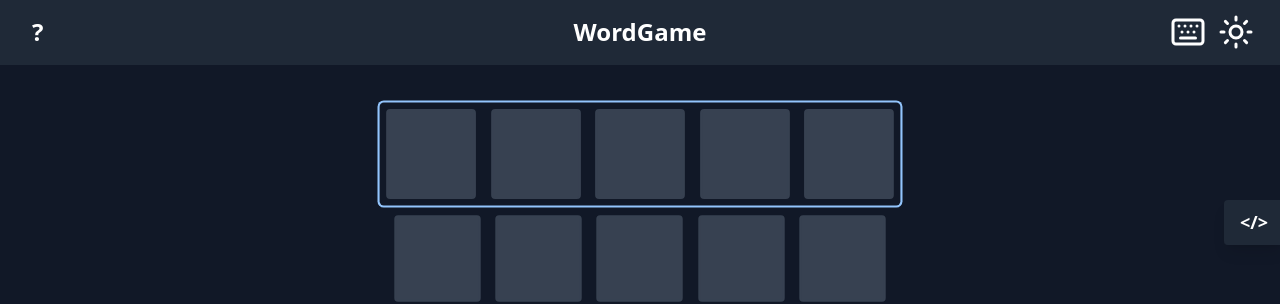
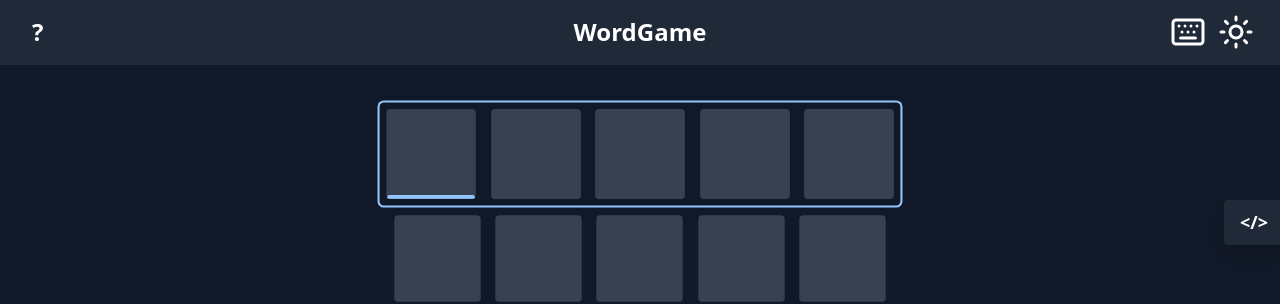
Before and after one commit to vishmaycode/wordgame, a React (Vite) app: page / in a window 1280 px wide. Shown: the top 304 px of the page. Built offline with nearby package versions, Linux system fonts and the light colour scheme; what an-array-of-english-words would draw is missing.

Commit message:
added column indication

```diff
--- a/src/components/Grid.tsx
+++ b/src/components/Grid.tsx
@@ -17,6 +17,8 @@ export function Grid({ guesses, currentGuess, targetWord }: GridProps) {
         const activeRowClass = isActiveRow
           ? 'ring-2 ring-blue-400 dark:ring-blue-300 inset-ring-2 ring-offset-transparent transition-all duration-200 scale-105 rounded-[4px] p-1'
           : '';
+        // Find the current input column in the active row
+        const inputCol = isActiveRow ? (currentGuess.length < 5 ? currentGuess.length : 4) : -1;
         return (
           <div
             key={i}
@@ -54,12 +56,15 @@ export function Grid({ guesses, currentGuess, targetWord }: GridProps) {
             }
 
             // Define style classes for light and dark themes
-            const baseClass = `
-              w-full aspect-square flex items-center justify-center
-              text-xl sm:text-2xl font-bold border-2 rounded
-              transform transition-all duration-300
-              ${letter ? 'scale-100' : 'scale-95'}
-            `;
+            // Remove border-2 if this is the input cell, so border-b-4 is visible
+            const isInputCell = isActiveRow && j === inputCol;
+            const baseClass = [
+              'w-full aspect-square flex items-center justify-center',
+              'text-xl sm:text-2xl font-bold rounded',
+              'transform transition-all duration-300',
+              letter ? 'scale-100' : 'scale-95',
+              isInputCell ? 'border-b-4 border-b-blue-500 dark:border-b-blue-300 border-2 border-transparent' : 'border-2',
+            ].join(' ');
 
             const statusClass = {
               empty: 'bg-gray-200 border-gray-300 text-black dark:bg-gray-700 dark:border-gray-700 dark:text-white',
```
